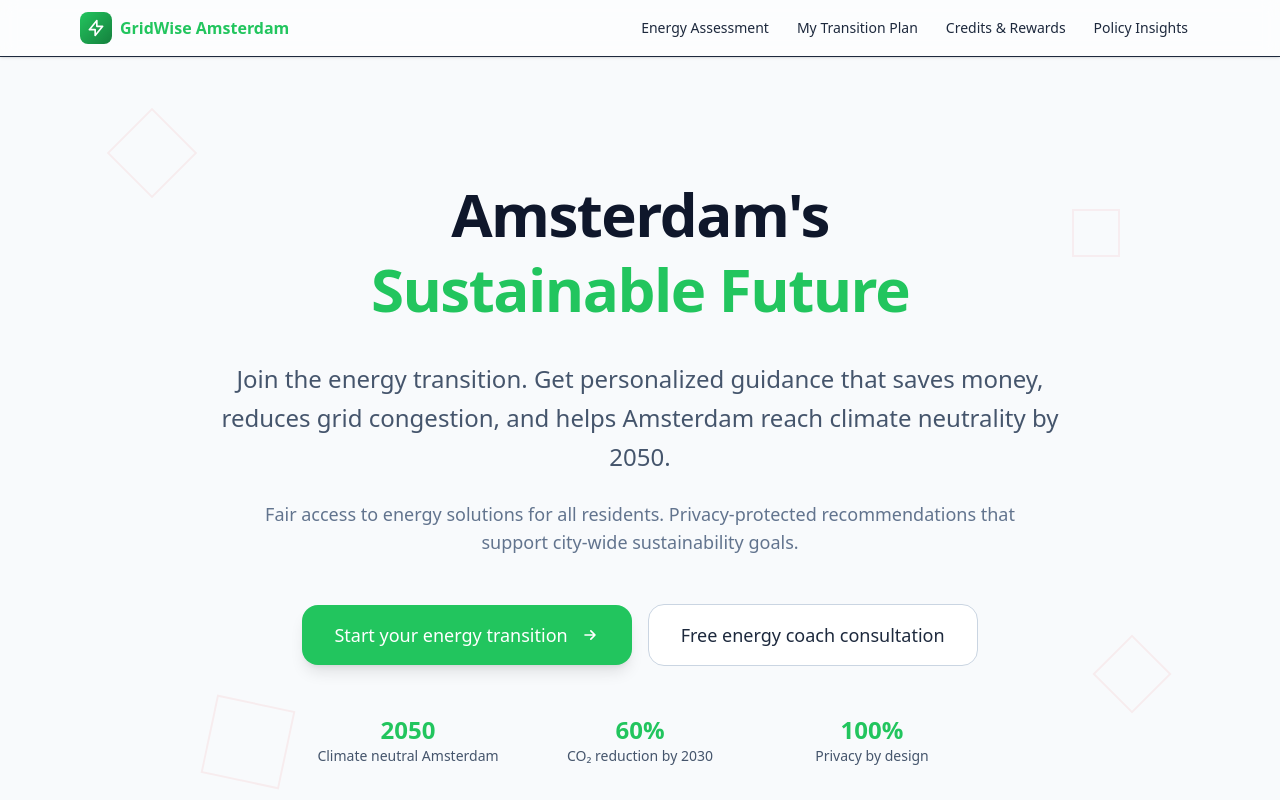
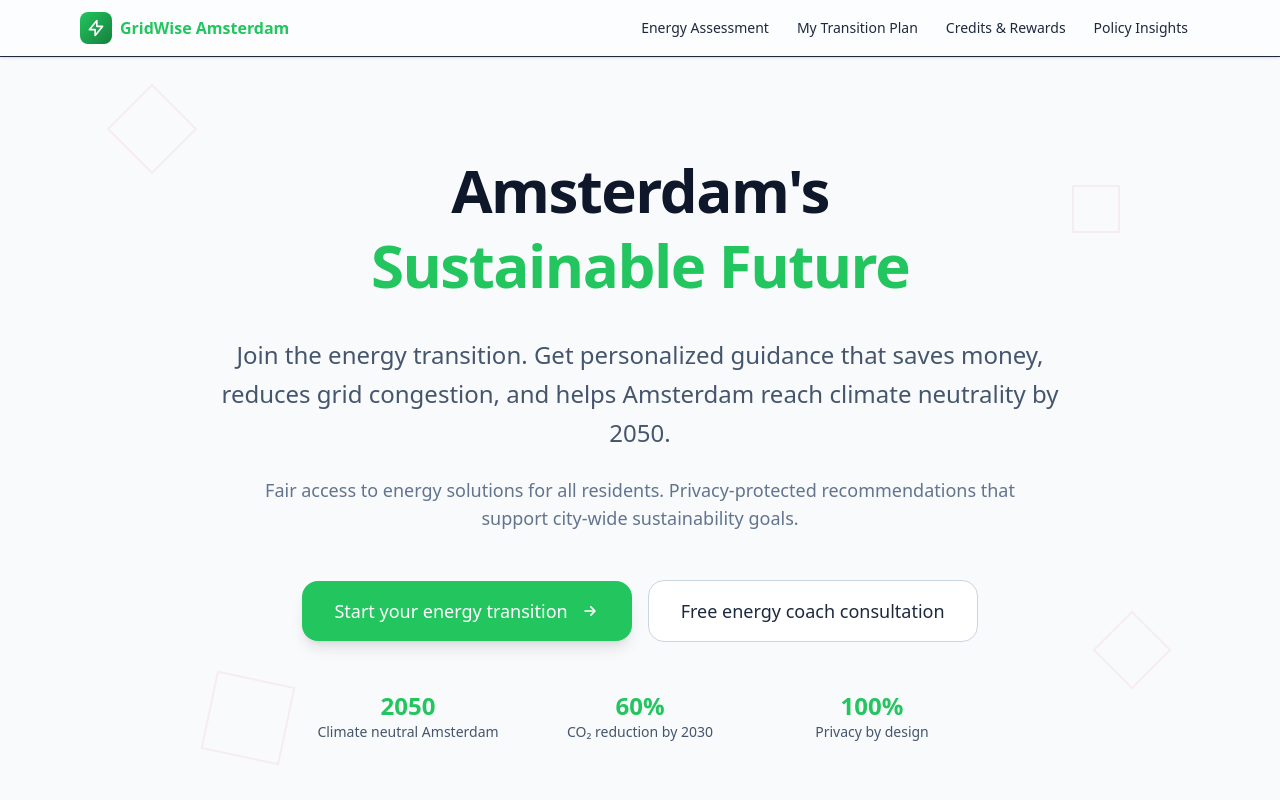
Before and after one commit to StrahilPeykov/gridwise, a React (Vite) app: page / in a window 1280 px wide. Shown: the top 800 px of the page. Built offline with nearby package versions, Linux system fonts and the light colour scheme.

Commit message:
Adjust main padding based on route

```diff
--- a/src/App.tsx
+++ b/src/App.tsx
@@ -95,7 +95,7 @@
         )}
       </header>
 
-      <main className="max-w-6xl mx-auto px-4 py-6">
+      <main className={`max-w-6xl mx-auto px-4 ${location.pathname === '/' ? 'pb-6' : 'py-6'}`}>
         <Routes>
           <Route path="/" element={<Landing />} />
           <Route path="/start" element={<Start />} />
```
